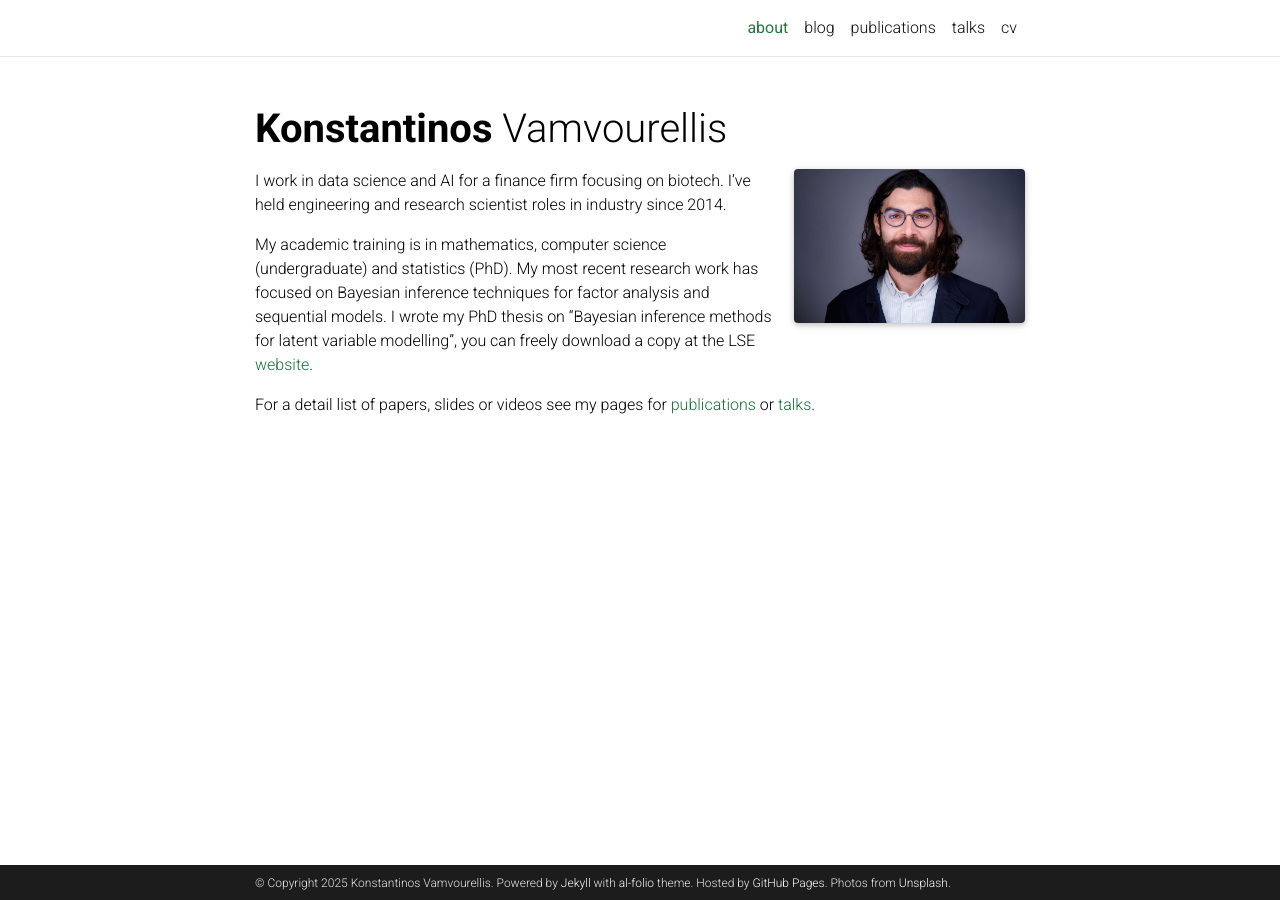
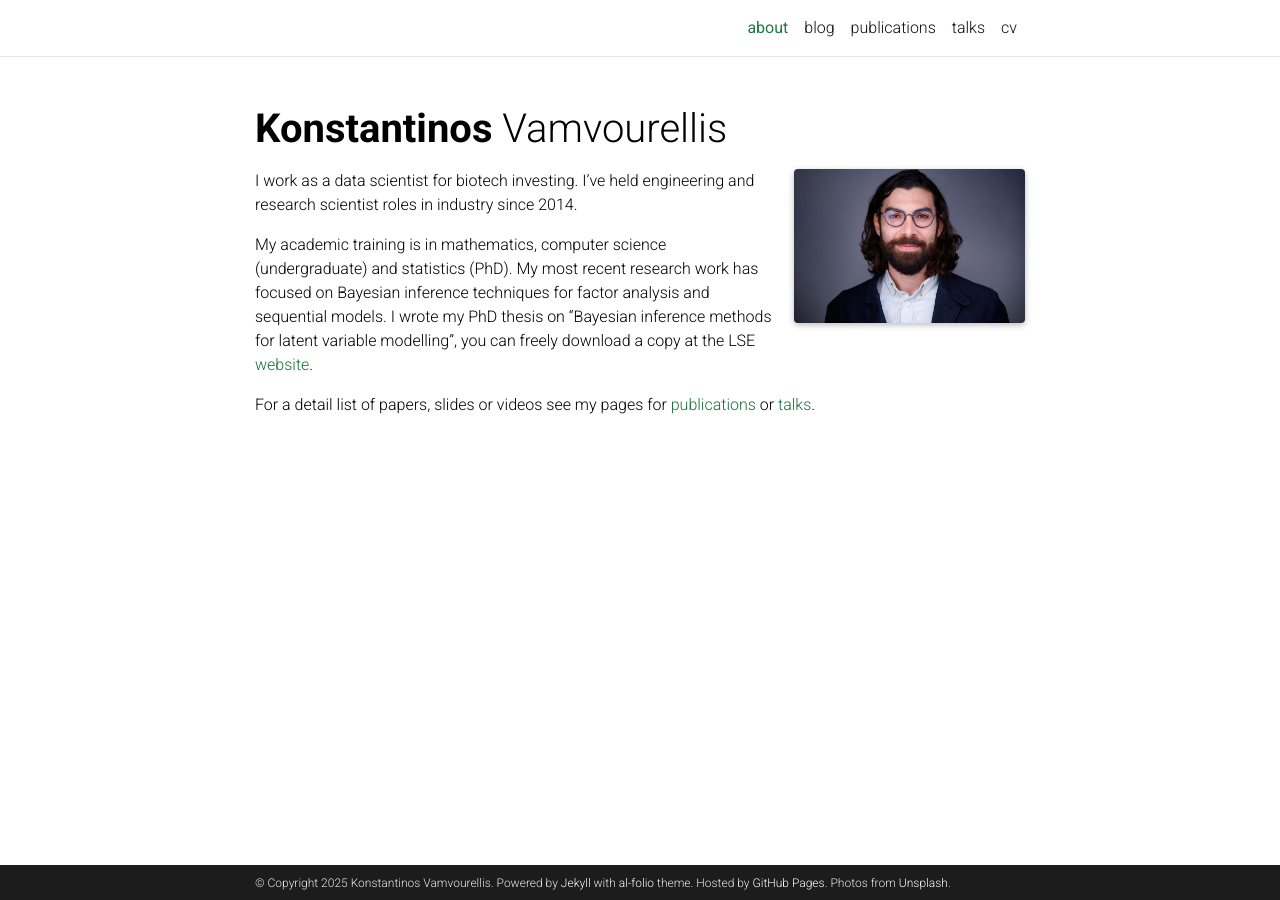
Before and after one commit to bayesways/bayesways.github.io, a Jekyll site: the page built from _pages/about.md, in a window 1280 px wide. Built offline with Jekyll 4.4.1, drawn with Linux system fonts in a browser that asks for light colours; full-size pictures stand in for the smaller copies a plugin makes; comment, search, counter and statistics services are not loaded; a style sheet for code colours, icons or effects is not loaded.

Commit message:
about update

```diff
--- a/_pages/about.md
+++ b/_pages/about.md
@@ -19,7 +19,7 @@ social: false  # includes social icons at the bottom of the page
 ---
 
 
-I work in data science and AI for a finance firm focusing on biotech. I've held engineering and research scientist roles in industry since 2014.
+I work as a data scientist for biotech investing. I've held engineering and research scientist roles in industry since 2014.
 
 My academic training is in mathematics, computer science (undergraduate) and statistics (PhD).
 My most recent research work has focused on Bayesian inference techniques for factor analysis and sequential models.
```
